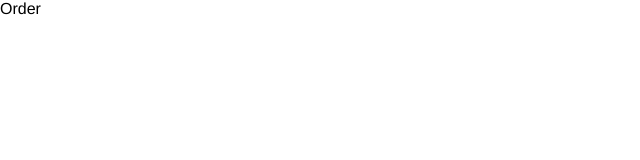
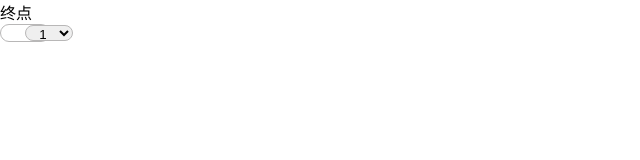
Before and after one commit to brant9527/callCar, a Vue app: page / in a window 1280 px wide. Both pictures are taken after a click on the button "登陆". Shown: the top 160 px of the page, without its empty margins (0-640 px from the left). Built offline with nearby package versions, Linux system fonts and the light colour scheme; a small style sheet from the web is missing.

Commit message:
添加输入文字效果，修改默路由，添加select组件

```diff
--- a/src/assets/css/_common.scss
+++ b/src/assets/css/_common.scss
@@ -117,6 +117,23 @@ textarea {
     color: #888;
   }
 }
+select {
+  appearance:none;
+  background: transparent;
+  border: none;
+}
+option{
+  -moz-appearance:none; /* Firefox */
+  -webkit-appearance:none; /* Safari 和 Chrome */
+  appearance:none;
+  border: none;
+  width: 3rem;
+  height: 1rem;
+}
+/* --背景色字体颜色--*/
+option:hover{
+  background:transparent;
+}
 button {
   border: 0;
   outline: 0;
--- a/src/assets/css/_global.scss
+++ b/src/assets/css/_global.scss
@@ -3,6 +3,7 @@ $background-btn:transparent;
 $background-input:#aca8a9;
 $background-border:#B8B7B7;
 $background-font:#3A3939;
+$selectWidth:3rem;
 html{
   font-weight: 400;
   font-family: 'Avenir', Helvetica, Arial, sans-serif;
@@ -90,3 +91,21 @@ html{
 .am-text-color-darkblu{
   color: #3e5370;
 }
+.am-select{
+  height: 1rem;
+  width: $selectWidth;
+  line-height: 1rem;
+  text-align: center;
+  border-radius: 10px;
+  border: 1px solid $background-border;
+  position: absolute;
+  .item {
+    height: 1rem;
+    width: $selectWidth;
+    line-height: 1rem;
+    border-radius: 10px;
+    position: absolute;
+    text-align: center;
+  }
+
+}
--- /dev/null
+++ b/src/components/MySelect.vue
@@ -0,0 +1,36 @@
+<template>
+    <div class="">
+      <div class="am-select">
+        <!--<div class="item">{{selectValue}}</div>-->
+        <select @change="change" class="am-select">
+          <option>
+            1
+          </option>
+          <option>
+            2
+          </option>
+          <option>
+            3
+          </option>
+        </select>
+      </div>
+    </div>
+</template>
+
+<script>
+export default {
+  data: () => ({
+    msg: '',
+    value: '',
+    selectValue: ''
+  }),
+  methods: {
+    change (event) {
+      this.selectValue = event.target.value
+    }
+  }
+}
+</script>
+
+<style lang='scss'>
+</style>
--- a/src/components/tabBar.vue
+++ b/src/components/TabBar.vue
@@ -28,7 +28,7 @@ export default {
 }
 </script>
 
-<style lang='scss'>
+<style lang='scss' scoped="">
   .tabBar{
     position: absolute;
     width: 100%;
--- a/src/router/index.js
+++ b/src/router/index.js
@@ -19,12 +19,15 @@ export default new Router({
       component: Main,
       children: [{
         path: '/',
+        name: 'default',
         component: Order
       }, {
         path: 'publish',
+        nam: 'Publish',
         component: Publish
       }, {
         path: 'mine',
+        nam: 'Mine',
         component: Mine
       }]
     }
--- a/src/views/login/Login.vue
+++ b/src/views/login/Login.vue
@@ -3,12 +3,14 @@
     <div>
       <div class="am-h3 text-center login-tietle">滴约车</div>
       <div class="am-input am-margin-center">
+        <div class="input_tip_text" :class="{active:focus_num}">请输入您的手机号码</div>
         <a class="am-input-icon iconfont icon-mobilephone_fill"></a>
-        <input   placeholder="请输入您的手机号码"/>
+        <input   placeholder="" @focus="numFocus" @focusout="numFocusOut" v-model="input_num"/>
       </div>
       <div class="am-input am-margin-center am-margin-top-1">
+        <div class="input_tip_text" :class="{active:focus_psw}">请输入您的密码</div>
         <a class="am-input-icon iconfont icon-icon-"></a>
-        <input   placeholder="请输入您的密码"/>
+        <input   placeholder="" @focus="pswFocus" @focusout="pswFocusOut" v-model="input_psw"/>
       </div>
       <div class="router-text">没有账号？<router-link class="am-router-text" to="/resign">注册</router-link></div>
       <div class="am-margin-top-3"><button class="am-btn am-margin-center" @click="login">登陆</button></div>
@@ -19,15 +21,44 @@
 <script>
 
 export default {
+  data: () => ({
+    input_num: '',
+    input_psw: '',
+    focus_num: false,
+    focus_psw: false
+  }),
   methods: {
     login () {
       this.$router.push({path: '/main'})
+    },
+    numFocus () {
+      if (this.input_num === '') this.focus_num = true
+    },
+    numFocusOut () {
+      if (this.input_num === '') this.focus_num = false
+    },
+    pswFocus () {
+      if (this.input_psw === '') this.focus_psw = true
+    },
+    pswFocusOut () {
+      if (this.input_psw === '') this.focus_psw = false
     }
   }
 }
 </script>
 
 <style lang='scss'>
+  .input_tip_text{
+    pointer-events: none;
+    margin-top: 0.3rem;
+    &.active{
+      transform: translate(0,0) scale(0.9);
+    }
+    transform: translate(1rem,1rem);
+    transition: transform 0.5s;
+    font-size: 0.5rem;
+    transform-origin: left bottom;
+  }
   .login-tietle{
     margin: 3rem auto 1rem
   }
--- a/src/views/main/Main.vue
+++ b/src/views/main/Main.vue
@@ -8,7 +8,7 @@
 </template>
 
 <script>
-import tabBar from '../../components/tabBar.vue'
+import tabBar from '../../components/TabBar.vue'
 export default {
   components: {
     tabBar
--- a/src/views/order/Order.vue
+++ b/src/views/order/Order.vue
@@ -1,11 +1,15 @@
 <template>
     <div class="">
-      Order
+      <div>终点</div>
+      <my-select></my-select>
     </div>
 </template>
 
 <script>
-export default {}
+import MySelect from '../../components/MySelect.vue'
+export default {
+  components: {MySelect}
+}
 </script>
 
 <style lang='scss'>
```
Also changed, not shown: src/components/OrderItem.vue (added, +12 -0 lines).
